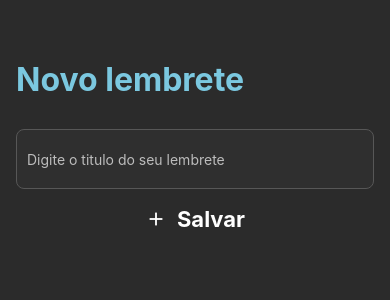
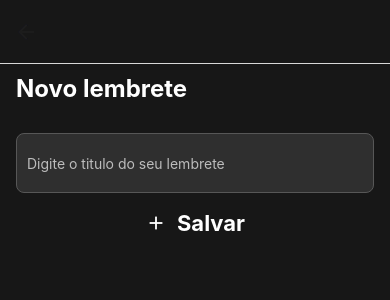
Before and after one commit to CarlosHenr1que/reminder, a React Native app: screen /CreateReminder in a window 390 px wide. Shown: the top 300 px of the page. Built offline with nearby package versions, Linux system fonts and the light colour scheme.

Commit message:
feat: add box and header to create reminder screen

```diff
--- a/src/routes/index.tsx
+++ b/src/routes/index.tsx
@@ -16,9 +16,27 @@ const Stack = createNativeStackNavigator<RootStackParamList>();
 const Routes: React.FC = () => {
   return (
     <NavigationContainer>
-      <Stack.Navigator screenOptions={{headerShown: false}}>
-        <Stack.Screen name="Reminders" component={Reminders} />
-        <Stack.Screen name="CreateReminder" component={CreateReminder} />
+      <Stack.Navigator
+        screenOptions={{
+          headerStyle: {
+            backgroundColor: '#171717',
+          },
+          title: '',
+          headerBackTitle: 'Voltar',
+        }}>
+        <Stack.Screen
+          name="Reminders"
+          component={Reminders}
+          options={{
+            title: 'Lembretes',
+            headerShown: false,
+          }}
+        />
+        <Stack.Screen
+          name="CreateReminder"
+          component={CreateReminder}
+          options={{headerShown: true}}
+        />
       </Stack.Navigator>
     </NavigationContainer>
   );
--- a/src/screens/CreateReminder/index.tsx
+++ b/src/screens/CreateReminder/index.tsx
@@ -3,7 +3,8 @@ import React, {useState} from 'react';
 import {Button, Input} from '../../components';
 import {useReminder} from '../../hooks/contexts/reminder';
 import {Reminder} from '../../models';
-import {Container, Title} from './styles';
+import {Title} from './styles';
+import Box from '../../components/common/Box';
 
 const CreateReminder: React.FC = () => {
   const [title, setTitle] = useState<string>();
@@ -24,7 +25,7 @@ const CreateReminder: React.FC = () => {
   };
 
   return (
-    <Container>
+    <Box flex={1} background="background" py={10} px={16}>
       <Title>Novo lembrete</Title>
       <Input
         value={title}
@@ -32,7 +33,7 @@ const CreateReminder: React.FC = () => {
         placeholder="Digite o titulo do seu lembrete"
       />
       <Button title="Salvar" onPress={handleAddReminder} />
-    </Container>
+    </Box>
   );
 };
 
--- a/src/screens/CreateReminder/styles.ts
+++ b/src/screens/CreateReminder/styles.ts
@@ -1,14 +1,8 @@
 import styled from 'styled-components/native';
 
-export const Container = styled.View`
-  flex: 1;
-  background-color: #2b2b2b;
-  padding: 60px 16px 0px 16px;
-`;
-
 export const Title = styled.Text`
-  font-size: 32px;
+  font-size: 24px;
   font-weight: bold;
-  color: #7bc8e0;
+  color: ${props => props.theme.textColors.primary};
   margin-bottom: 30px;
 `;
```
Also changed, not shown: 1 other file (tests, documents, lock files or other folders).
